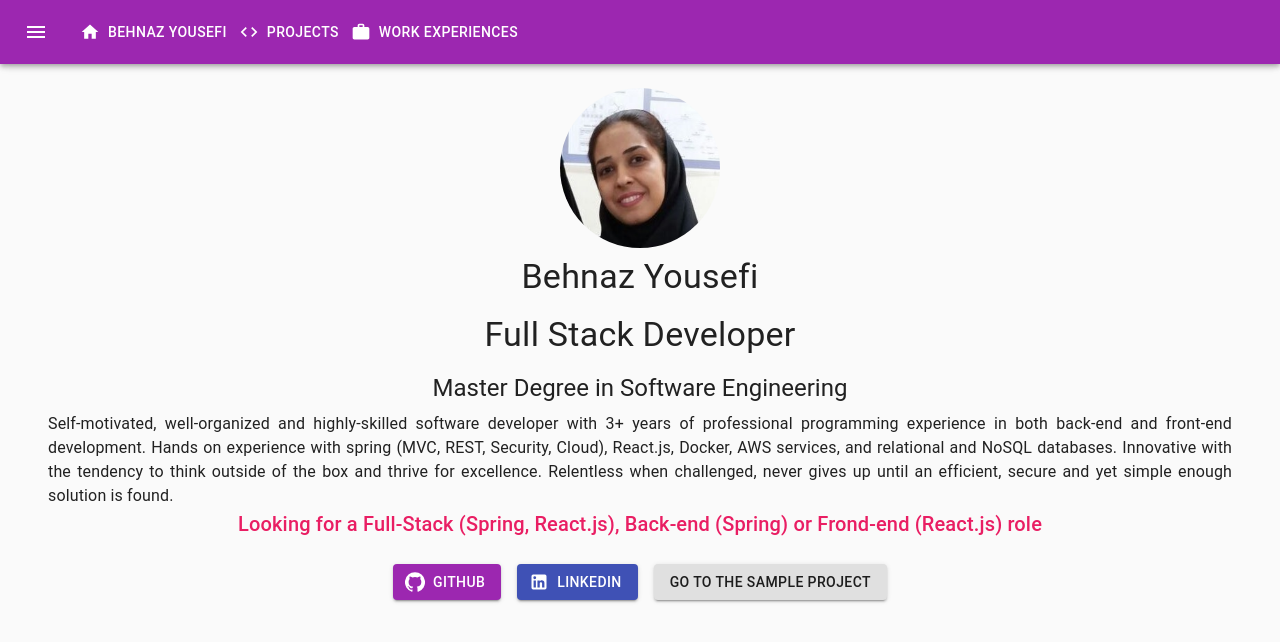
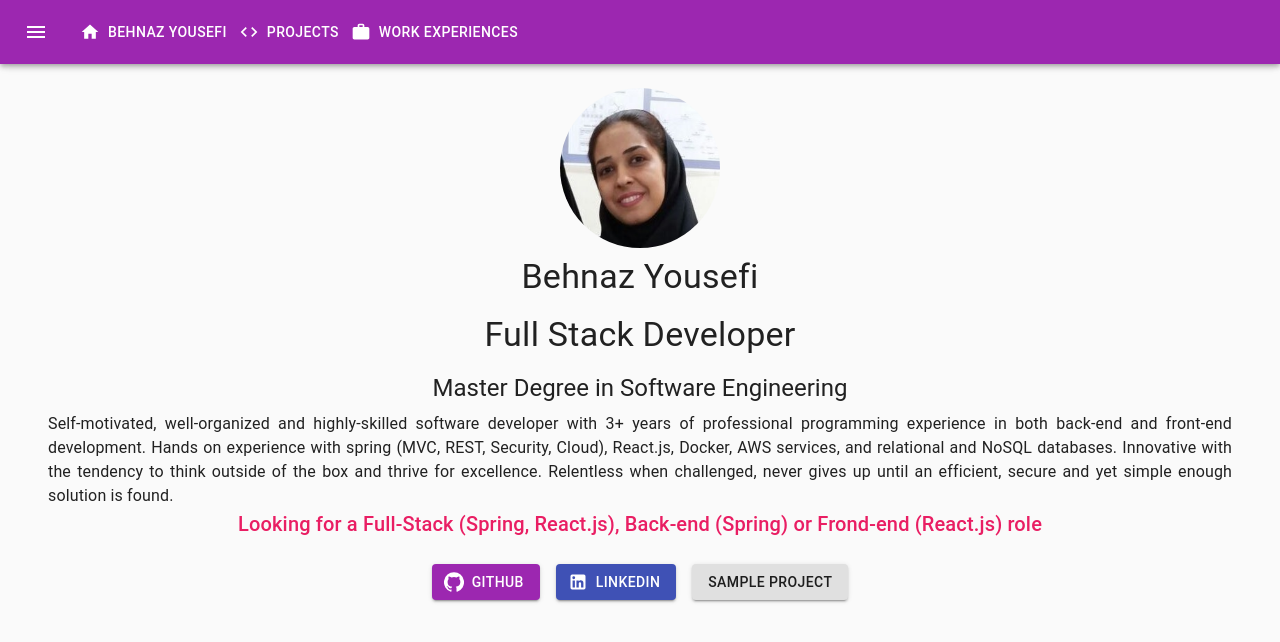
Before and after one commit to b-yousefi/portfolio, a React (Create React App) app: page /home in a window 1280 px wide. Shown: the top 642 px of the page. Built offline with nearby package versions, Linux system fonts and the light colour scheme.

Commit message:
[fix] change sample project Button

```diff
--- a/src/components/home.js
+++ b/src/components/home.js
@@ -81,8 +81,12 @@ const Home = (props) => {
             </Button>
           </Box>
           <Box m={1}>
-            <Button variant="contained" href={"https://byousefi.ir/bookshop/"}>
-              Go to The Sample Project
+            <Button
+              variant="contained"
+              style={{ textAlign: "center" }}
+              href={"https://byousefi.ir/bookshop/"}
+            >
+              Sample Project
             </Button>
           </Box>
         </Box>
```
